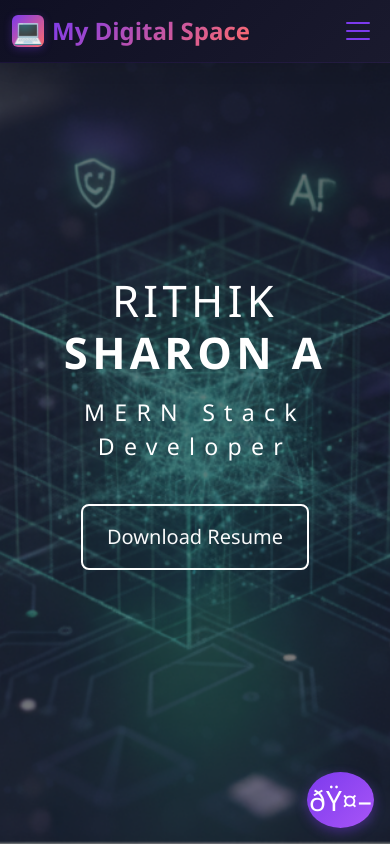
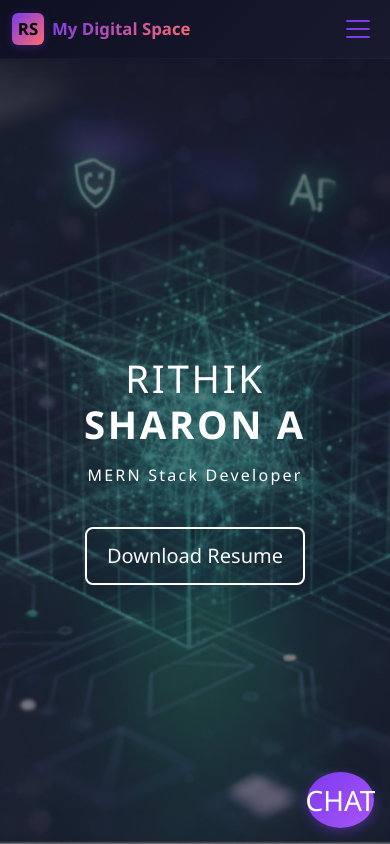
Before and after one commit to Rithik-Sharon-A/personal-portfolio, a React (Vite) app: page / in a window 390 px wide. Shown: the top 844 px of the page. Built offline with nearby package versions, Linux system fonts and the light colour scheme.

Commit message:
Improve mobile responsiveness

```diff
--- a/src/Contact.css
+++ b/src/Contact.css
@@ -66,3 +66,11 @@
   border: 1px solid rgba(40, 167, 69, 0.3);
   color: var(--text-color);
 }
+
+
+
+@media (max-width: 576px) {
+  .contact-section { padding-top: 3rem; padding-bottom: 3rem; }
+  .contact-info-card { padding: 1.25rem; }
+  .contact-icon { font-size: 2rem; }
+}
--- a/src/HeroSection.jsx
+++ b/src/HeroSection.jsx
@@ -28,7 +28,7 @@ function HeroSection() {
   return (
     <section
       id="home"
-      className="vh-100 d-flex justify-content-center align-items-center text-center text-white position-relative"
+      className="hero-section d-flex justify-content-center align-items-center text-center text-white position-relative"
       style={{
         backgroundImage: `url(${bgImage})`,
         backgroundSize: 'cover',
@@ -40,19 +40,19 @@ function HeroSection() {
       <div className="position-absolute top-0 start-0 w-100 h-100" style={{backgroundColor: 'rgba(0, 0, 0, 0.5)'}}></div>
 
       {/* Hero Content */}
-      <div className="position-relative" style={{zIndex: 10}}>
-        <h1 className="display-1 fw-light mb-0" style={{letterSpacing: '0.1em'}}>
+      <div className="position-relative hero-content" style={{zIndex: 10}}>
+        <h1 className="display-1 fw-light mb-0 hero-name hero-name--light">
           RITHIK
         </h1>
-        <h1 className="display-1 fw-bold mb-0" style={{letterSpacing: '0.1em'}}>
+        <h1 className="display-1 fw-bold mb-0 hero-name hero-name--bold">
           SHARON A
         </h1>
-        <p className="fs-3 fw-light mt-3" style={{letterSpacing: '0.4em'}}>
+        <p className="fs-3 fw-light mt-3 hero-role">
           MERN Stack Developer
         </p>
         <button
           onClick={handleResumeDownload}
-          className="btn btn-outline-light btn-lg mt-4 px-4 py-3 text-decoration-none"
+          className="btn btn-outline-light btn-lg mt-4 px-4 py-3 text-decoration-none hero-cta"
           style={{
             border: '2px solid white',
             background: 'transparent',
--- a/src/components/ChatbotWidget.jsx
+++ b/src/components/ChatbotWidget.jsx
@@ -16,10 +16,10 @@ const ChatbotWidget = () => {
   const messagesEndRef = useRef(null);
 
   const quickQuestions = [
-    { text: 'ðŸ’» Technical Skills', question: 'What are your technical skills?' },
-    { text: 'ðŸ¤– AI Experience', question: 'Tell me about your AI experience' },
-    { text: 'ðŸš€ Projects', question: 'What projects have you built?' },
-    { text: 'ðŸ“§ Contact Info', question: 'How can I contact you?' }
+    { text: 'Technical Skills', question: 'What are your technical skills?' },
+    { text: 'AI Experience', question: 'Tell me about your AI experience' },
+    { text: 'Projects', question: 'What projects have you built?' },
+    { text: 'Contact Info', question: 'How can I contact you?' }
   ];
 
   const scrollToBottom = () => {
@@ -51,8 +51,8 @@ const ChatbotWidget = () => {
 
       const data = await response.json();
       return data.response;
-    } catch (error) {
-      console.error('Python Backend API Error:', error);
+    } catch (_error) {
+      console.error('Python Backend API Error:', _error);
       return getFallbackResponse(userMessage);
     }
   };
@@ -118,7 +118,8 @@ const ChatbotWidget = () => {
         time: new Date().toLocaleTimeString([], { hour: '2-digit', minute: '2-digit' })
       };
       setMessages(prev => [...prev, botMessage]);
-    } catch (error) {
+    } catch (_error) {
+      console.error('Chatbot send failed:', _error);
       const errorMessage = {
         text: "I apologize, but I'm having trouble connecting right now. Please try again or contact Rithik directly at rithiksharon.a@gmail.com",
         type: 'bot',
@@ -150,7 +151,7 @@ const ChatbotWidget = () => {
         onClick={() => setIsOpen(!isOpen)}
         aria-label="Toggle chat"
       >
-        {isOpen ? 'âœ•' : 'ðŸ¤–'}
+        {isOpen ? 'X' : 'CHAT'}
       </button>
 
       {/* Chat Window */}
@@ -159,7 +160,7 @@ const ChatbotWidget = () => {
           {/* Header */}
           <div className="chatbot-header">
             <div className="chatbot-header-content">
-              <div className="chatbot-avatar">ðŸ¤–</div>
+              <div className="chatbot-avatar">AI</div>
               <div>
                 <h3>Rithik's AI Twin</h3>
                 <p className="chatbot-status">
@@ -168,14 +169,14 @@ const ChatbotWidget = () => {
                 </p>
               </div>
             </div>
-            <button onClick={() => setIsOpen(false)} className="chatbot-close">âœ•</button>
+            <button onClick={() => setIsOpen(false)} className="chatbot-close">X</button>
           </div>
 
           {/* Messages */}
           <div className="chatbot-messages">
             {messages.map((msg, index) => (
               <div key={index} className={`chatbot-message ${msg.type}`}>
-                <div className="message-avatar">{msg.type === 'user' ? 'ðŸ‘¤' : 'ðŸ¤–'}</div>
+                <div className="message-avatar">{msg.type === 'user' ? 'YOU' : 'AI'}</div>
                 <div className="message-content">
                   <p>{msg.text}</p>
                   <span className="message-time">{msg.time}</span>
@@ -204,7 +205,7 @@ const ChatbotWidget = () => {
             {/* Typing Indicator */}
             {isTyping && (
               <div className="typing-indicator">
-                <div className="message-avatar">ðŸ¤–</div>
+                <div className="message-avatar">AI</div>
                 <div className="typing-dots">
                   <span></span>
                   <span></span>
@@ -227,7 +228,7 @@ const ChatbotWidget = () => {
               disabled={isTyping}
             />
             <button onClick={handleSend} disabled={isTyping || !inputValue.trim()}>
-              âž¤
+              {">"}
             </button>
           </div>
         </div>
--- a/src/components/ErrorBoundary.jsx
+++ b/src/components/ErrorBoundary.jsx
@@ -9,7 +9,7 @@ class ErrorBoundary extends React.Component {
     this.state = { hasError: false, error: null, errorInfo: null };
   }
 
-  static getDerivedStateFromError(error) {
+  static getDerivedStateFromError() {
     return { hasError: true };
   }
 
@@ -35,12 +35,12 @@ class ErrorBoundary extends React.Component {
           color: 'var(--text-color)'
         }}>
           <div className="text-center" style={{maxWidth: '600px'}}>
-            <h1 className="display-1 mb-4">😕</h1>
+            <h1 className="display-1 mb-4">!</h1>
             <h2 className="h2 mb-3">Oops! Something went wrong</h2>
             <p className="lead mb-4" style={{opacity: 0.8}}>
               We're sorry for the inconvenience. The application encountered an unexpected error.
             </p>
-            {process.env.NODE_ENV === 'development' && this.state.error && (
+            {import.meta.env.DEV && this.state.error && (
               <details className="text-start p-3 rounded" style={{
                 background: 'var(--secondary-bg)',
                 border: '1px solid rgba(100, 108, 255, 0.2)',
--- a/src/components/ProjectCard.jsx
+++ b/src/components/ProjectCard.jsx
@@ -12,9 +12,9 @@ function ProjectCard({ project, featured = false }) {
         <div className="featured-indicator position-absolute top-0 start-0 w-100"></div>
       )}
 
-      <div className="card-body p-4 text-center">
+      <div className="card-body p-3 p-md-4 text-center">
         <div className="mb-4">
-          <div className="project-icon d-inline-block p-4 rounded-circle mb-3">
+          <div className="project-icon d-inline-block p-3 p-md-4 rounded-circle mb-3">
             {project.image}
           </div>
         </div>
@@ -37,14 +37,14 @@ function ProjectCard({ project, featured = false }) {
           ))}
         </div>
 
-        <div className={`d-flex ${featured ? 'gap-3 justify-content-center' : 'flex-column gap-2'}`}>
+        <div className={`d-flex ${featured ? 'flex-column flex-sm-row gap-3 justify-content-center' : 'flex-column gap-2'}`}>
           <a
             href={project.github}
             className={`btn-github btn ${featured ? 'btn-outline-secondary' : 'btn-outline-secondary btn-sm'} d-flex align-items-center ${featured ? 'gap-2' : 'justify-content-center gap-2'}`}
             target="_blank"
             rel="noopener noreferrer"
           >
-            <span>📁</span>
+            <span>CODE</span>
             View Code
           </a>
           {project.live && project.live !== '#' && (
@@ -54,7 +54,7 @@ function ProjectCard({ project, featured = false }) {
               target="_blank"
               rel="noopener noreferrer"
             >
-              <span>🌐</span>
+              <span>LIVE</span>
               Live Demo
             </a>
           )}
--- a/src/components/SectionHeader.css
+++ b/src/components/SectionHeader.css
@@ -38,3 +38,15 @@
     transform: translateY(0);
   }
 }
+
+
+/* Responsive typography */
+.section-title {
+  font-size: clamp(1.75rem, 5.5vw, 3rem) !important;
+}
+
+@media (max-width: 576px) {
+  .section-header { margin-bottom: 2.5rem !important; }
+  .section-title { margin-bottom: 1.25rem !important; }
+  .section-subtitle { font-size: 1rem !important; padding: 0 12px; }
+}
--- a/src/index.css
+++ b/src/index.css
@@ -139,3 +139,41 @@ body {
   background: linear-gradient(135deg, var(--background-color) 0%, var(--secondary-bg) 100%);
   color: var(--text-color);
 }
+
+
+/* ===== Mobile responsiveness helpers ===== */
+
+/* Prevent accidental horizontal scrolling on small screens */
+body { overflow-x: hidden; }
+
+/* Hero section: make typography scale nicely on mobile */
+.hero-section {
+  min-height: 100svh;
+  padding-top: 96px; /* space for fixed navbar */
+  padding-left: 12px;
+  padding-right: 12px;
+}
+
+.hero-content { padding: 0 12px; }
+
+.hero-name {
+  letter-spacing: 0.1em;
+  /* override Bootstrap display-* sizes with a fluid clamp */
+  font-size: clamp(2.4rem, 7.5vw, 5rem) !important;
+}
+
+.hero-role {
+  letter-spacing: 0.22em;
+  font-size: clamp(1rem, 3.5vw, 1.5rem) !important;
+}
+
+@media (max-width: 576px) {
+  .hero-name { letter-spacing: 0.07em; }
+  .hero-role { letter-spacing: 0.14em; }
+  .hero-cta { padding: 0.75rem 1.25rem !important; }
+}
+
+/* Navbar: reduce brand size on very small screens */
+@media (max-width: 576px) {
+  .navbar .navbar-brand { font-size: 1.05rem !important; }
+}
--- a/src/navbar.jsx
+++ b/src/navbar.jsx
@@ -29,9 +29,7 @@ function Navbar() {
                  height: '32px',
                  background: 'linear-gradient(135deg, var(--accent-color), #ff6b6b)',
                  boxShadow: '0 2px 8px rgba(124, 58, 237, 0.3)'
-               }}>
-            💻
-          </div>
+               }}>RS</div>
           <span style={{
             background: 'linear-gradient(135deg, var(--accent-color), #ff6b6b)',
             WebkitBackgroundClip: 'text',
```
Also changed, not shown: src/Projects.jsx (+7 -40 lines).
